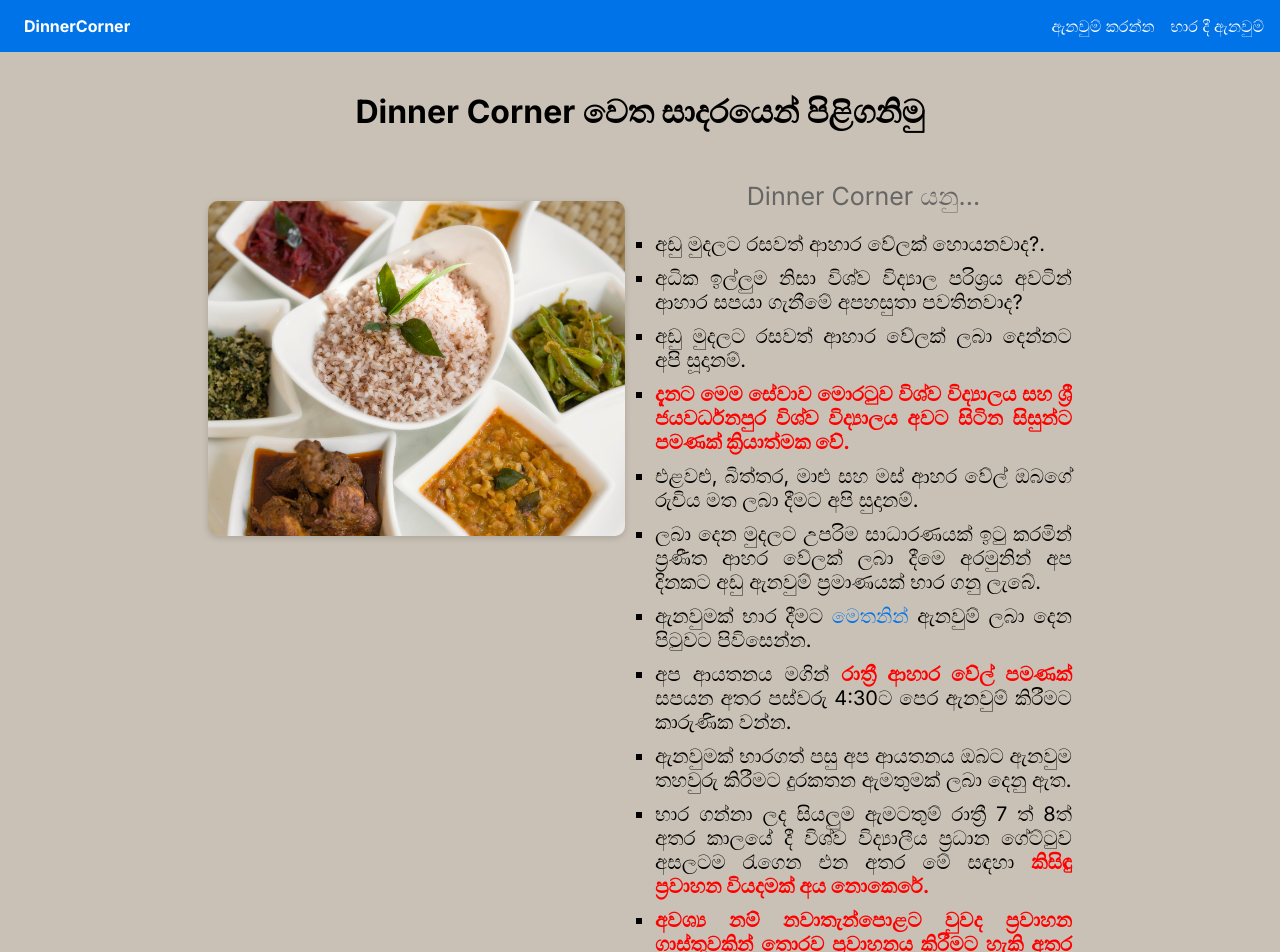
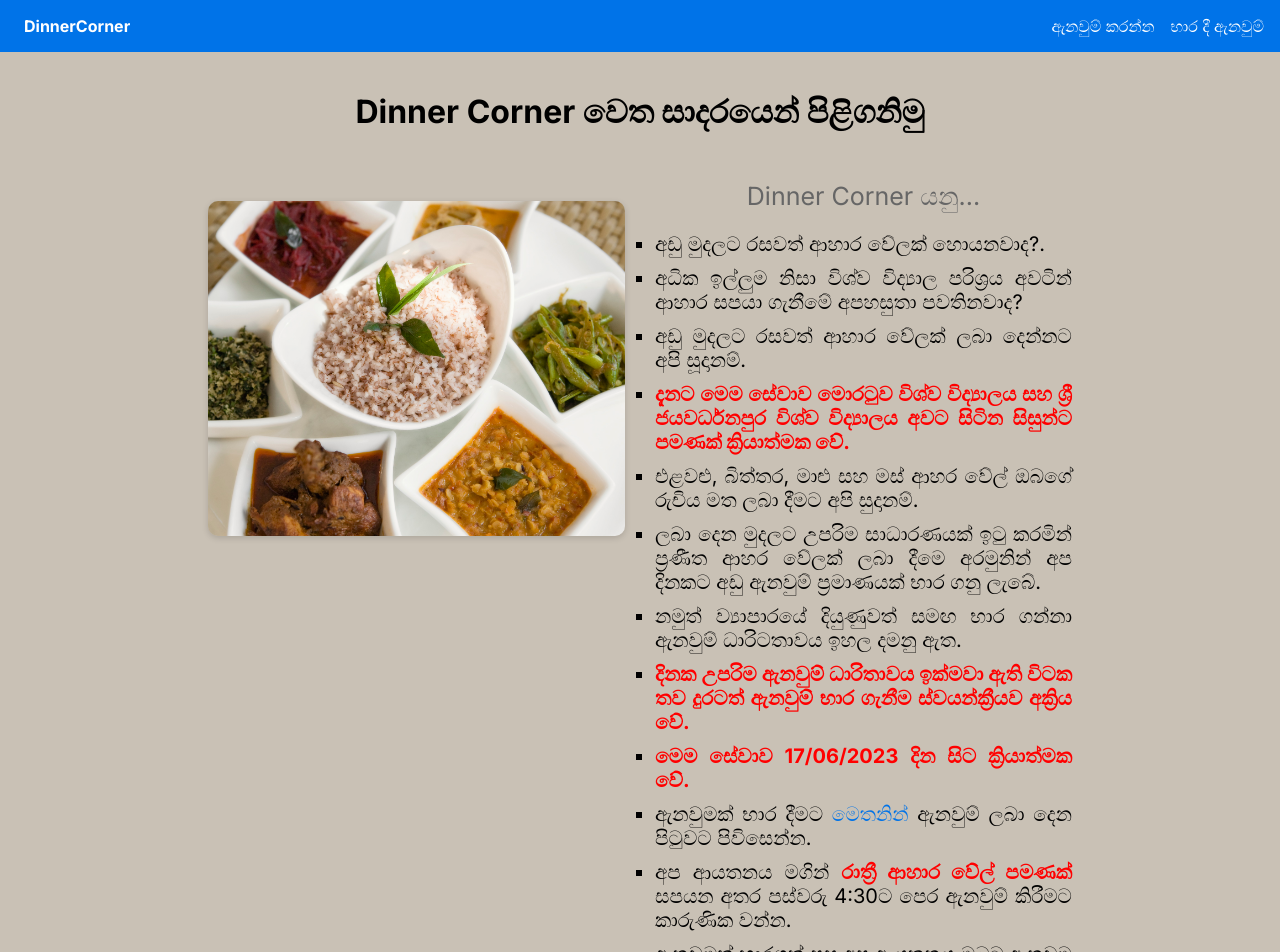
Before and after one commit to Yasith-Heshan/Dinner-Corner, a Next.js app: page / in a window 1280 px wide. Shown: the top 952 px of the page. Built offline with nearby package versions, Linux system fonts and the light colour scheme.

Commit message:
final touchups

```diff
--- a/src/app/api/order/route.js
+++ b/src/app/api/order/route.js
@@ -9,7 +9,6 @@ export const GET = async (request)=>{
         const orders = await Order.find({
         });
         return await new NextResponse(JSON.stringify(orders), {status:200});
-        // return new NextResponse('orders', {status:200});
     }catch (error){
         return new NextResponse("Database Error",{status: 500})
     }
--- a/src/app/orders/page.module.css
+++ b/src/app/orders/page.module.css
@@ -33,6 +33,7 @@
     position: relative;
     width: 100%;
     margin-bottom: 20px;
+    padding: 10px;
 }
 
 .dropdownLabel {
--- a/src/app/page.js
+++ b/src/app/page.js
@@ -23,7 +23,9 @@ export default function Home() {
                         <li>ලබා දෙන මුදලට උපරිම සාධාරණයක් ඉටු කරමින් ප්‍රණීත ආහර වේලක් ලබා දීමෙ අරමුනින් අප දිනකට අඩු
                             ඇනවුම් ප්‍රමාණයක් භාර ගනු ලැබේ.
                         </li>
-                        {/*<li><span className={styles.specialNote}>මෙම සේවාව 11/06/2023 දින සිට ක්‍රියාත්මක වේ.</span> </li>*/}
+                        <li>නමුත් ව්‍යාපාරයේ දියුණුවත් සමඟ භාර ගන්නා ඇනවුම් ධාරිටතාවය ඉහල දමනු ඇත. </li>
+                        <li><span className={styles.specialNote}>දිනක උපරිම ඇනවුම් ධාරිතාවය ඉක්මවා ඇති විටක තව දුරටත් ඇනවුම් භාර ගැනීම ස්වයන්ක්‍රීයව අක්‍රිය වේ.</span></li>
+                        <li><span className={styles.specialNote}>මෙම සේවාව 17/06/2023 දින සිට ක්‍රියාත්මක වේ.</span> </li>
                         <li>ඇනවුමක් භාර දීමට <span className={styles.thisLink}><Link
                             href={'/ordernow'}>මෙතනින්</Link></span> ඇනවුම් ලබා දෙන පිටුවට පිවිසෙන්න.
                         </li>
@@ -31,7 +33,7 @@ export default function Home() {
                             පස්වරු 4:30ට පෙර ඇනවුම් කිරීමට කාරුණික වන්න.
                         </li>
                         <li>ඇනවුමක් භාරගත් පසු අප ආයතනය ඔබට ඇනවුම තහවුරු කිරීමට දුරකතන ඇමතුමක් ලබා දෙනු ඇත.</li>
-                        <li>භාර ගන්නා ලද සියලුම ඇමටතුම් රාත්‍රී 7 ත් 8ත් අතර කාලයේ දී විශ්ව විද්‍යාලීය ප්‍රධාන ගේට්ටුව
+                        <li>භාර ගන්නා ලද සියලුම ඇමතුම් රාත්‍රී 7 ත් 8ත් අතර කාලයේ දී විශ්ව විද්‍යාලීය ප්‍රධාන ගේට්ටුව
                             අසලටම රැගෙන එන අතර මේ සඳහා <span className={styles.specialNote}>කිසිඳු ප්‍රවාහන වියදමක් අය නොකෙරේ.</span>
                         </li>
                         <li><span className={styles.specialNote}>අවශ්‍ය නම් නවාතැන්පොළට වුවද ප්‍රවාහන ගාස්තුවකින් තොරව ප්‍රවාහනය කිරීමට හැකි අතර එසේ අවශ්‍ය නම් ඔබට ඒ බව අප ලබා දෙන දුරකතන ඇමතුමේ දී ඉල්ලුම් කල හැක.</span></li>
```
Also changed, not shown: src/app/ordernow/page.jsx (+10 -2 lines).
